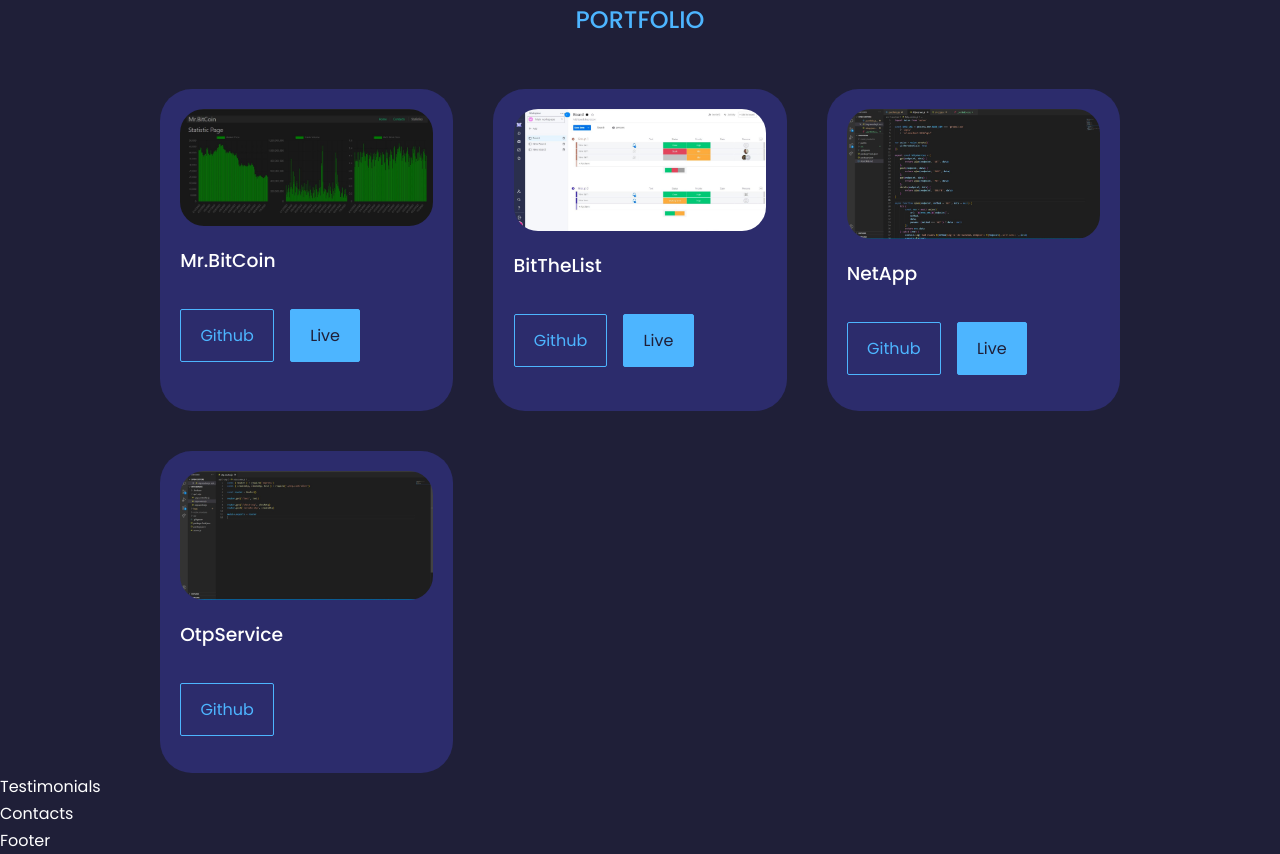
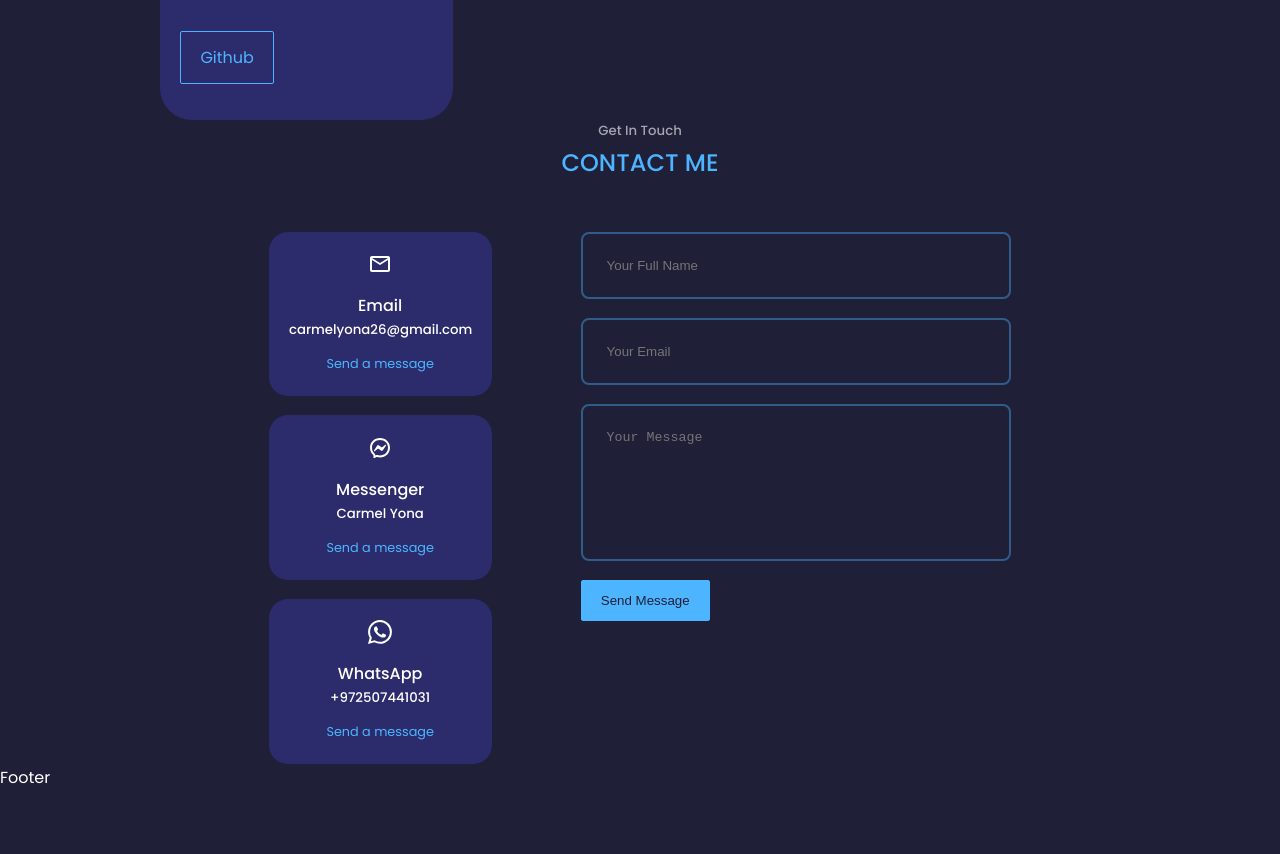
Before and after one commit to CarmelYona/portfolio, a React (Create React App) app: page / in a window 1280 px wide. Shown: the part 2500-3354 px from the top of the page. After the commit the page ends 3291 px from the top, so only its background shows below. Built offline with nearby package versions, Linux system fonts and the light colour scheme.

Commit message:
contact cmp done!

```diff
--- a/package.json
+++ b/package.json
@@ -4,6 +4,7 @@
   "private": true,
   "dependencies": {
     "axios": "^0.27.2",
+    "emailjs-com": "^3.2.0",
     "react": "^18.1.0",
     "react-dom": "^18.1.0",
     "react-icons": "^4.4.0",
--- a/src/app.jsx
+++ b/src/app.jsx
@@ -2,9 +2,9 @@ import { Header } from "./cmps/header/header"
 import { Nav } from "./cmps/nav/nav"
 import { About } from "./cmps/about/about"
 import { Experience } from "./cmps/experience/experience"
-import { Services } from "./cmps/services/services"
+// import { Services } from "./cmps/services/services"
 import { Portfolio } from "./cmps/portfolio/portfolio"
-import { Testimonials } from "./cmps/testimonials/testimonials"
+// import { Testimonials } from "./cmps/testimonials/testimonials"
 import { Contacts } from "./cmps/contacts/contacts"
 import { Footer } from "./cmps/footer/footer"
 console.log('hi')
@@ -16,9 +16,9 @@ export function App() {
             <Nav />
             <About />
             <Experience />
-            <Services />
+            {/* <Services /> */}
             <Portfolio />
-            <Testimonials />
+            {/* <Testimonials /> */}
             <Contacts />
             <Footer />
         </>
--- /dev/null
+++ b/src/assets/styles/cmps/_contact.scss
@@ -0,0 +1,54 @@
+ .container.contact-container {
+     width: 58%;
+     display: grid;
+     grid-template-columns: 30% 58%;
+     gap: 12%;
+
+     .contact-options {
+         gap: 1.2rem;
+
+         .contact-option {
+             background: $clr-bg-variant;
+             padding: 1.2rem;
+             border-radius: 1.2rem;
+             text-align: center;
+             border: 1px solid transparent;
+             transition: $transition;
+
+             &:hover {
+                 background: transparent;
+                 border-color: $clr-primary-variant;
+             }
+
+             .contact-option-icon {
+                 font-size: 1.5rem;
+                 margin-bottom: 0.5rem;
+             }
+
+             a {
+                 margin-top: 0.7rem;
+                 display: inline-block;
+                 font-size: 0.8rem;
+             }
+         }
+     }
+
+     form {
+         gap: 1.2rem;
+
+         input,
+         textarea {
+             width: 100%;
+             padding: 1.5rem;
+             border-radius: 0.5rem;
+             background: transparent;
+             border: 2px solid $clr-primary-variant;
+             resize: none;
+             color: $clr-white;
+
+             :focus {
+                 border-color: $clr-primary-variant;
+             }
+         }
+     }
+ }
--- a/src/assets/styles/mq/mq.scss
+++ b/src/assets/styles/mq/mq.scss
@@ -34,6 +34,11 @@
     .portfolio-container {
         grid-template-columns: 1fr 1fr;
         gap: 1.2rem;
+    }
+
+    .container.contact-container {
+        grid-template-columns: 1fr;
+        gap: 2rem;
     }
 
 }
@@ -99,4 +104,8 @@
         gap: 1rem;
     }
 
+    .container.contact-container {
+        width: $container-width-sm;
+    }
+
 }
--- a/src/assets/styles/styles.scss
+++ b/src/assets/styles/styles.scss
@@ -13,6 +13,8 @@
 @import './cmps/experience';
 @import './cmps/services';
 @import './cmps/portfolio';
+@import './cmps/contact';
+
 
 // MQ
 @import './mq/mq.scss';
--- /dev/null
+++ b/src/cmps/contacts/contact-main.jsx
@@ -0,0 +1,27 @@
+import { MdOutlineEmail } from 'react-icons/md'
+import { RiMessengerLine } from 'react-icons/ri'
+import { BsWhatsapp } from 'react-icons/bs'
+
+export const ContactMain = () => {
+    return <div className="contact-options flex column">
+        <article className="contact-option">
+            <MdOutlineEmail className="contact-option-icon" />
+            <h4>Email</h4>
+            <h5>carmelyona26@gmail.com</h5>
+            <a href="mailto:carmelyona26@gmail.com" target="_blank">Send a message</a>
+        </article>
+        <article className="contact-option">
+            <RiMessengerLine className="contact-option-icon" />
+            <h4>Messenger</h4>
+            <h5>Carmel Yona</h5>
+            <a href="https://m.me/carmel.yona" target="_blank">Send a message</a>
+        </article>
+        <article className="contact-option">
+            <BsWhatsapp className="contact-option-icon" />
+            <h4>WhatsApp</h4>
+            <h5>+972507441031</h5>
+            <a href="https://api.whatsapp.com/send?phone=0507441331" target="_blank">Send a message</a>
+        </article>
+    </div>
+
+}
--- a/src/cmps/contacts/contacts.jsx
+++ b/src/cmps/contacts/contacts.jsx
@@ -1,3 +1,26 @@
+import { useRef } from "react"
+import { ContactMain } from "./contact-main"
+import { ContactForm } from './form'
+import emailjs from 'emailjs-com'
+
 export const Contacts = () => {
-    return <section id="contact"> Contacts</section>
+    const form = useRef()
+    const sendEmail = async (ev) => {
+        ev.preventDefault()
+        try {
+            const res = await emailjs.sendForm('service_ty4hd0l', 'template_ft6whqk', form.current, 'VfPdcZyI6JDFlNywQ')
+            console.log(res)
+        } catch (err) {
+            console.log(err)
+        }
+        ev.target.reset()
+    }
+    return <section id="contact">
+        <h5>Get In Touch</h5>
+        <h2>Contact Me</h2>
+        <div className="container contact-container">
+            <ContactMain />
+            <ContactForm form={form} sendEmail={sendEmail} />
+        </div>
+    </section>
 }
--- /dev/null
+++ b/src/cmps/contacts/form.jsx
@@ -0,0 +1,9 @@
+export const ContactForm = (props) => {
+    const { form, sendEmail } = props
+    return <form onSubmit={sendEmail} ref={form} className="flex column">
+        <input type="text" name="name" placeholder="Your Full Name" required />
+        <input type="email" name="email" placeholder="Your Email" required />
+        <textarea name="message" rows="7" placeholder="Your Message" required></textarea>
+        <button type="submit" className="btn btn-primary">Send Message</button>
+    </form>
+}
--- a/src/cmps/testimonials/testimonials.jsx
+++ b/src/cmps/testimonials/testimonials.jsx
@@ -1,3 +1,14 @@
 export const Testimonials = () => {
-    return <section id="testimonials">Testimonials</section>
+    return <section id="testimonials">
+        <h5>Review from clients</h5>
+        <h3>testimonials</h3>
+
+        <div className="container testimonials-container">
+            <article className="testimonials">
+                <div className="client-avatar">
+                    <img src="" alt="" />
+                </div>
+            </article>
+        </div>
+    </section>
 }
```
Also changed, not shown: 1 other file (tests, documents, lock files or other folders).
